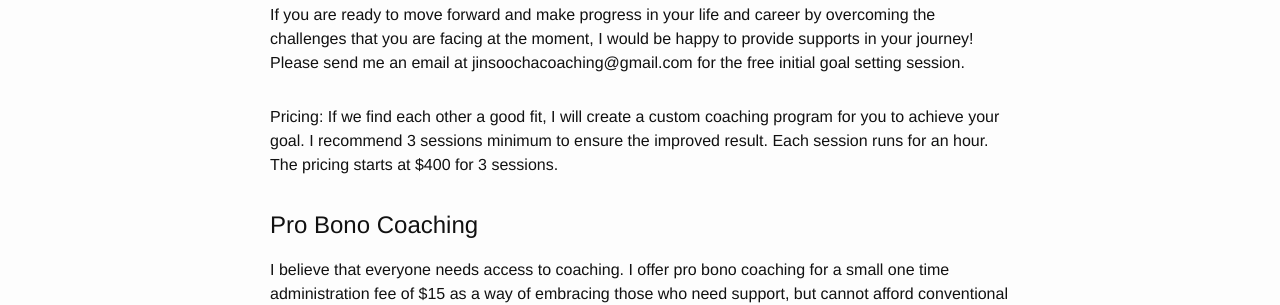
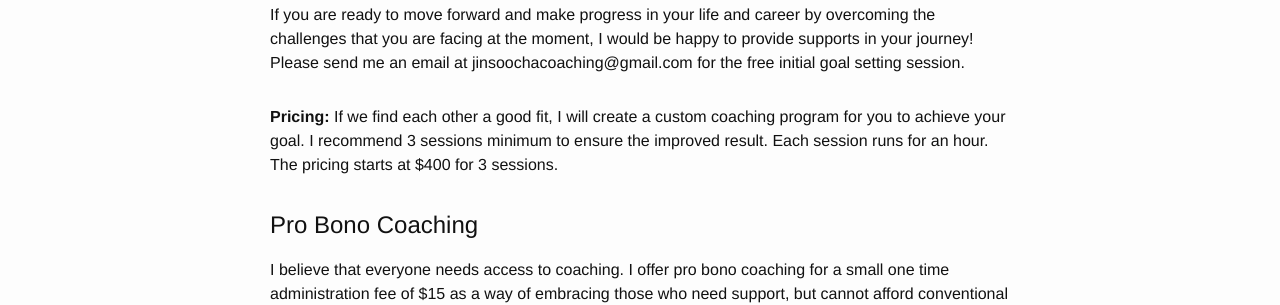
Before and after one commit to jinsoocha/jinsoocha.github.io, a Jekyll site: the page built from index.html, in a window 1280 px wide. Shown: the part 866-1171 px from the top of the page. Built offline with Jekyll 4.4.1, drawn with Linux system fonts in a browser that asks for light colours; nearby versions of some CDN libraries.

Commit message:
Update index.html

```diff
--- a/index.html
+++ b/index.html
@@ -26,7 +26,7 @@ layout: default
         <li>I can help you feel confident and prepared for circumstances where you feel unprepared and uncomfortable.</li>
       </ul>
       <p class="post-content">If you are ready to move forward and make progress in your life and career by overcoming the challenges that you are facing at the moment, I would be happy to provide supports in your journey! Please send me an email at jinsoochacoaching@gmail.com for the free initial goal setting session.</p>
-      <p class="post-content">Pricing: If we find each other a good fit, I will create a custom coaching program for you to achieve your goal. I recommend 3 sessions minimum to ensure the improved result. Each session runs for an hour. The pricing starts at $400 for 3 sessions.</p>
+      <p class="post-content"><b>Pricing:</b> If we find each other a good fit, I will create a custom coaching program for you to achieve your goal. I recommend 3 sessions minimum to ensure the improved result. Each session runs for an hour. The pricing starts at $400 for 3 sessions.</p>
     </div>
     <div class="intro-block">
       <h2 class="post-heading">Pro Bono Coaching</h2>
```
